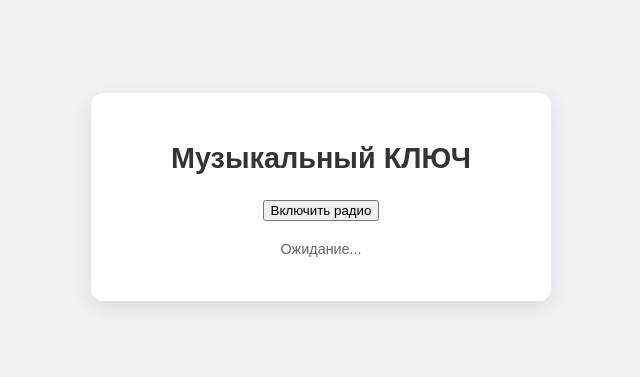
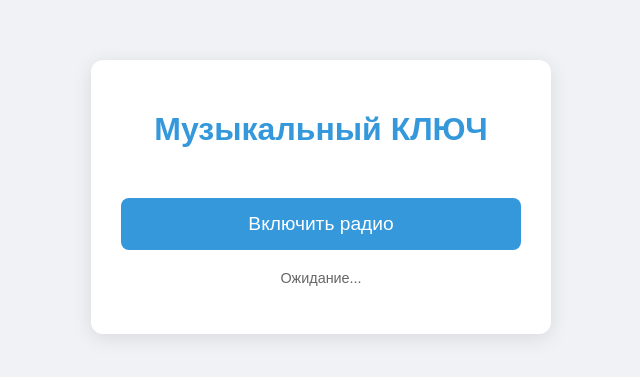
Before and after one commit to romano1d/my_app_3, a plain HTML site: page index.html in a window 1280 px wide. Shown: the part 203-580 px from the top of the page, without its empty margins (319-959 px from the left). Drawn offline with Linux system fonts and the light colour scheme.

Commit message:
Initial commit of PWA radio app files

```diff
--- a/style.css
+++ b/style.css
@@ -4,51 +4,63 @@ body {
     justify-content: center;
     align-items: center;
     min-height: 100vh;
+    margin: 0;
     background-color: #f0f2f5;
-    margin: 0;
+    color: #333;
+    text-align: center;
     padding: 20px;
     box-sizing: border-box;
 }
 
 .container {
-    background-color: #ffffff;
+    background-color: #fff;
     padding: 30px;
     border-radius: 12px;
-    box-shadow: 0 6px 20px rgba(0, 0, 0, 0.1);
-    text-align: center;
+    box-shadow: 0 4px 20px rgba(0, 0, 0, 0.1);
+    max-width: 400px;
     width: 100%;
-    max-width: 400px;
 }
 
 h1 {
-    color: #333;
-    margin-bottom: 25px;
-    font-size: 1.8em;
+    color: #3498db;
+    margin-bottom: 30px;
 }
 
-#playPauseButton {
-    background-color: #007bff;
+button {
+    background-color: #3498db;
     color: white;
     border: none;
     padding: 15px 30px;
     font-size: 1.2em;
     border-radius: 8px;
     cursor: pointer;
-    transition: background-color 0.3s ease;
+    transition: background-color 0.3s ease, transform 0.1s ease;
     width: 100%;
     box-sizing: border-box;
+    margin-top: 20px;
 }
 
-#playPauseButton:hover {
-    background-color: #0056b3;
+button:hover {
+    background-color: #2980b9;
+    transform: translateY(-2px);
 }
 
-#playPauseButton:active {
-    background-color: #004085;
+button:active {
+    background-color: #216d9b;
+    transform: translateY(0);
 }
 
-#statusMessage {
+.status {
     margin-top: 20px;
     font-size: 0.9em;
     color: #666;
+    min-height: 20px; /* Чтобы избежать "прыжков" при обновлении текста */
 }
+
+.hint {
+    margin-top: 40px;
+    font-size: 0.8em;
+    color: #999;
+    line-height: 1.5;
+    text-align: left;
+}
```
